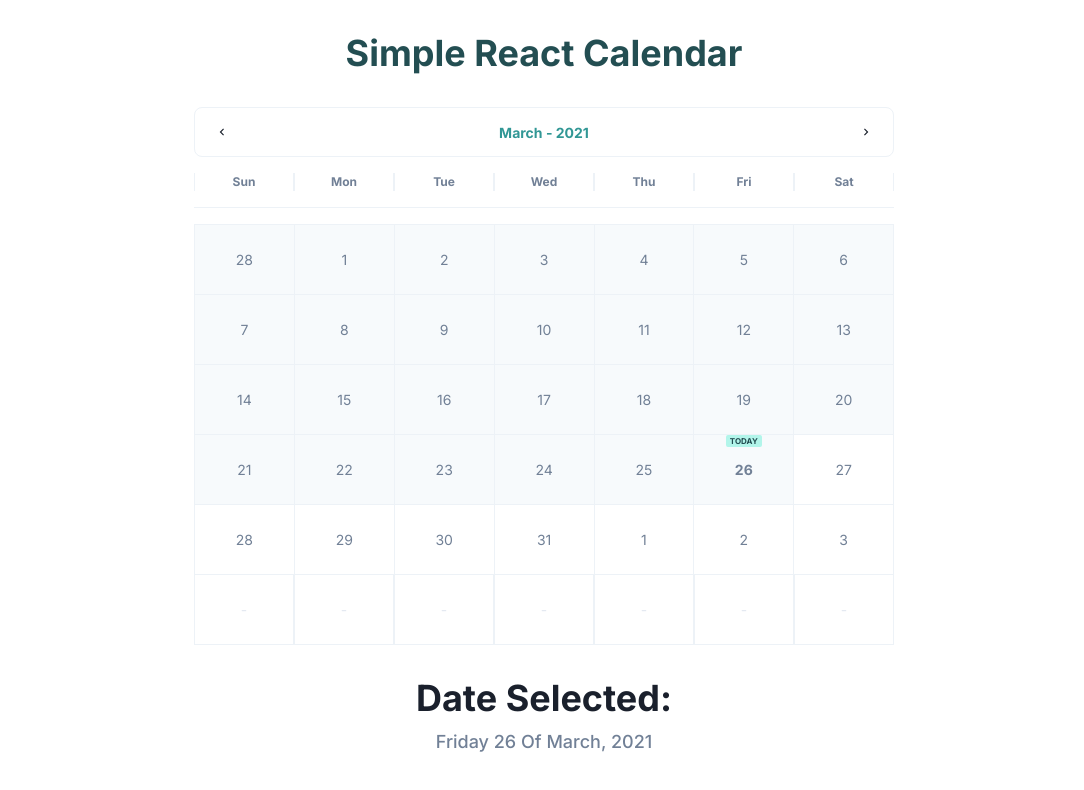
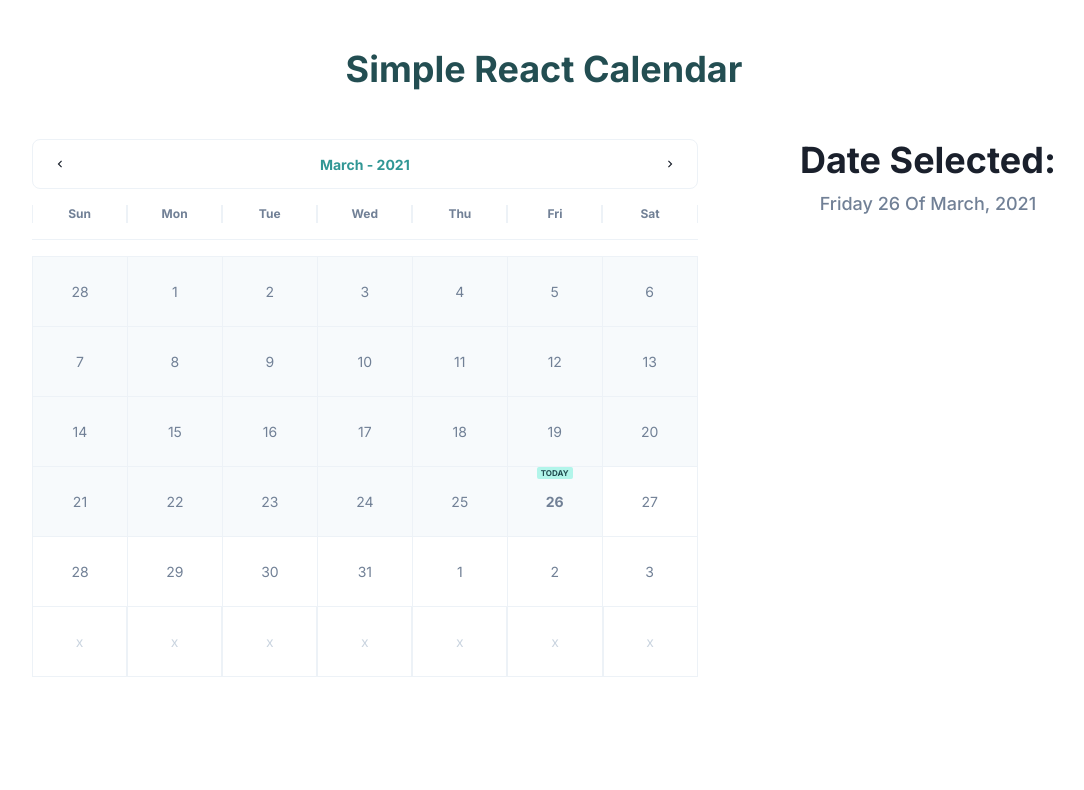
Before and after one commit to DevCeur/simple-calendar, a React (Create React App) app: page / in a window 1280 px wide. Shown: the top 790 px of the page, without its empty margins (96-1180 px from the left). Built offline with nearby package versions, Linux system fonts and the light colour scheme.

Commit message:
[feat]: Improve spacing

```diff
--- a/src/App.tsx
+++ b/src/App.tsx
@@ -7,7 +7,12 @@ const App = () => {
   return (
     <CalendarContextProvider>
       <Box mb={12}>
-        <Heading color="teal.800" my={8} textAlign="center">
+        <Heading
+          color="teal.800"
+          mt={12}
+          my={{ base: 8, md: 12 }}
+          textAlign="center"
+        >
           Simple React Calendar
         </Heading>
         <Calendar />
--- a/src/components/Calendar/Calendar.tsx
+++ b/src/components/Calendar/Calendar.tsx
@@ -15,7 +15,17 @@ const Calendar = () => {
 
   return (
     <Center w="100vw">
-      <Flex direction="column" maxW={700} w="85%">
+      <Flex
+        direction={{ base: "column", lg: "row" }}
+        maxW={1024}
+        w={{ base: "90%", md: "80%" }}
+        justify="space-between"
+      >
+        <Flex
+          direction="column"
+          w={{ base: "100%", lg: "65%" }}
+          mb={{ base: 8, lg: 0 }}
+        >
           <Header
             currentMonth={currentMonth!}
             onPrevMonth={handlePrevMonth!}
@@ -23,6 +33,7 @@ const Calendar = () => {
           />
           <Days currentMonth={currentMonth!} />
           <Cells currentMonth={currentMonth!} />
+        </Flex>
         <SelectedDate />
       </Flex>
     </Center>
--- a/src/components/Cells/Cells.tsx
+++ b/src/components/Cells/Cells.tsx
@@ -53,7 +53,7 @@ const Cells = ({ currentMonth }: CellsProps) => {
           key={day.toString()}
           w="100%"
           position="relative"
-          p={{ base: 2, md: 6 }}
+          px={{ base: 2, md: 4 }}
           py={{ base: 6 }}
           borderBottom="1px"
           borderLeft="1px"
@@ -148,8 +148,8 @@ const Cells = ({ currentMonth }: CellsProps) => {
                   borderColor: "gray.100",
                 }}
               >
-                <Text fontSize="sm" color="gray.200" textAlign="center">
-                  -
+                <Text fontSize="sm" color="gray.300" textAlign="center">
+                  x
                 </Text>
               </Box>
             </GridItem>
--- a/src/components/SelectedDate/SelectedDate.tsx
+++ b/src/components/SelectedDate/SelectedDate.tsx
@@ -1,4 +1,5 @@
 import dayjs from "dayjs";
+
 import { useContext } from "react";
 import { Heading, Text, VStack } from "@chakra-ui/react";
 
@@ -10,8 +11,8 @@ const SelectedDate = () => {
   const dateFormatted = dayjs(selectedDate).format("dddd DD Of MMMM, YYYY");
 
   return (
-    <VStack mt={8} direction="column" spacing={2}>
-      <Heading as="h2">Date Selected:</Heading>
+    <VStack mt={{ base: 8, lg: 0 }} direction="column" spacing={2}>
+      <Heading as="h3">Date Selected:</Heading>
       <Text
         textAlign="center"
         fontSize="lg"
```
Lines whose indentation alone changed are shown as unchanged.
